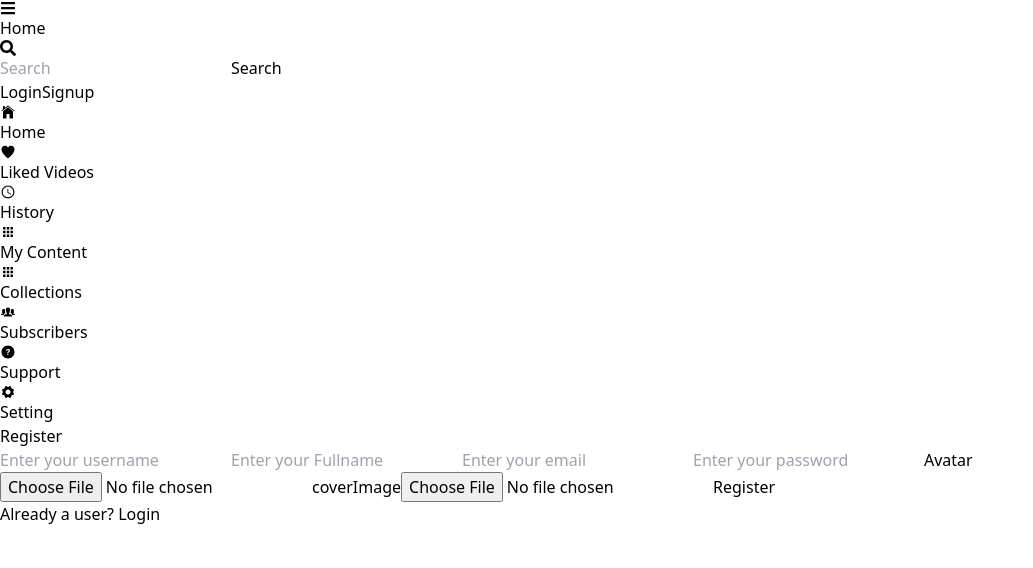
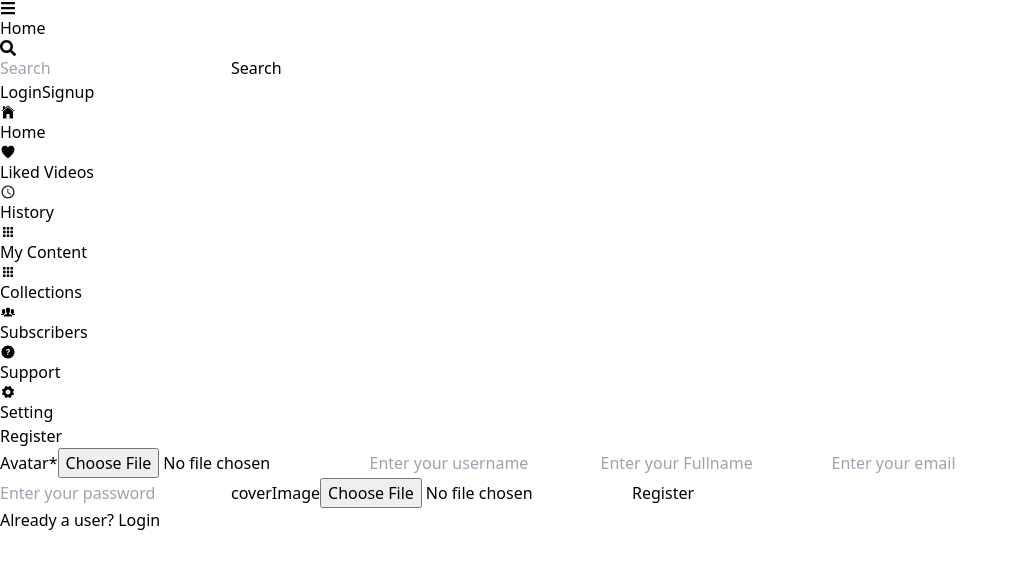
Before and after one commit to pradeepbgs/DevTube-frontend, a React (Vite) app: page /signup in a window 1280 px wide. Shown: the top 568 px of the page, without its empty margins (0-1033 px from the left). Built offline with nearby package versions, Linux system fonts and the light colour scheme.

Commit message:
need to work on UI

```diff
--- a/src/components/Authentication/Signup.jsx
+++ b/src/components/Authentication/Signup.jsx
@@ -45,12 +45,10 @@ const Signup = () => {
       }
     )
 
-    console.log(`this is response ${res}`)
     navigate('/login');
    } catch (error) {
     setError(error?.response?.data?.message);
    }
-    // console.log(formData);
   };
 
   return (
@@ -61,10 +59,20 @@ const Signup = () => {
       >
         <div className="text-center">
           <h1 className="text-2xl mb-2 font-semibold">Register</h1>
+          {error && <h1 className='text-red-400 text-xl'>{error}</h1>}
           <form
             onSubmit={handleSubmit}
             className="flex flex-col w-fit mb-3 mt-5"
           >
+            Avatar*
+            <input
+              type="file"
+              name="avatar"
+              className="bg-gray-800 px-5 py-3 mb-4 rounded-md"
+              required='true'
+              onChange={handleChange}
+            />
+
             <input
               type="text"
               name="username"
@@ -98,13 +106,7 @@ const Signup = () => {
               value={formData.password}
               onChange={handleChange}
             />
-            Avatar
-            <input
-              type="file"
-              name="avatar"
-              className="bg-gray-800 px-5 py-3 mb-4 rounded-md"
-              onChange={handleChange}
-            />
+
             coverImage
             <input
               type="file"
```
